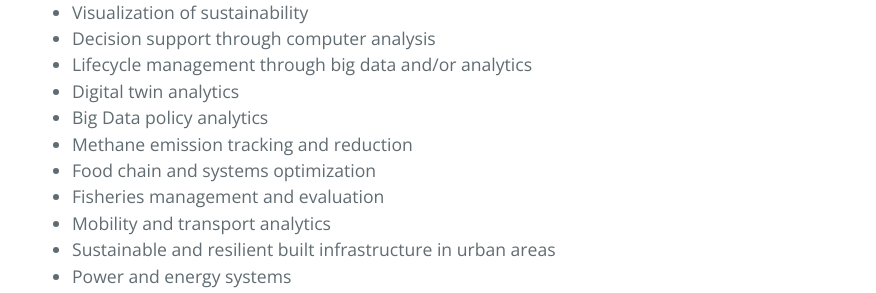
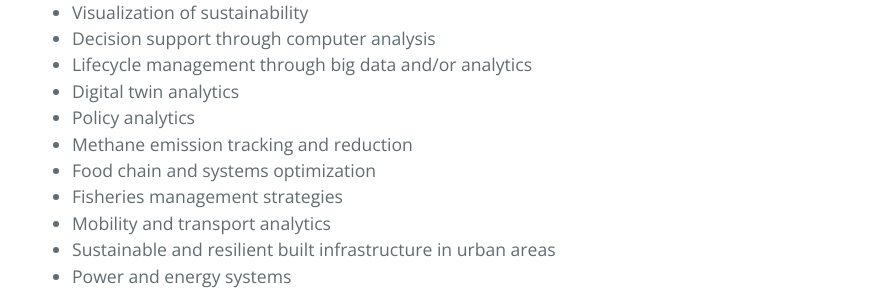
Before and after one commit to bda4s/bda4s.github.io, a Jekyll site: the page built from index.md, in a window 1280 px wide and 900 px high, scrolled down 1486 px. Shown: the part 155-448 px from the top of the window, without its empty margins (192-1068 px from the left). Built offline with Jekyll 4.4.1, drawn with Linux system fonts in a browser that asks for light colours; our own code applies the rules of GitHub Pages for plain Markdown files.

Commit message:
modified index

```diff
--- a/index.md
+++ b/index.md
@@ -29,10 +29,10 @@ Computing for Sustainability
 * Decision support through computer analysis
 * Lifecycle management through big data and/or analytics
 * Digital twin analytics
-* Big Data policy analytics
+* Policy analytics
 * Methane emission tracking and reduction
 * Food chain and systems optimization
-* Fisheries management and evaluation
+* Fisheries management strategies
 * Mobility and transport analytics
 * Sustainable and resilient built infrastructure in urban areas
 * Power and energy systems
```
